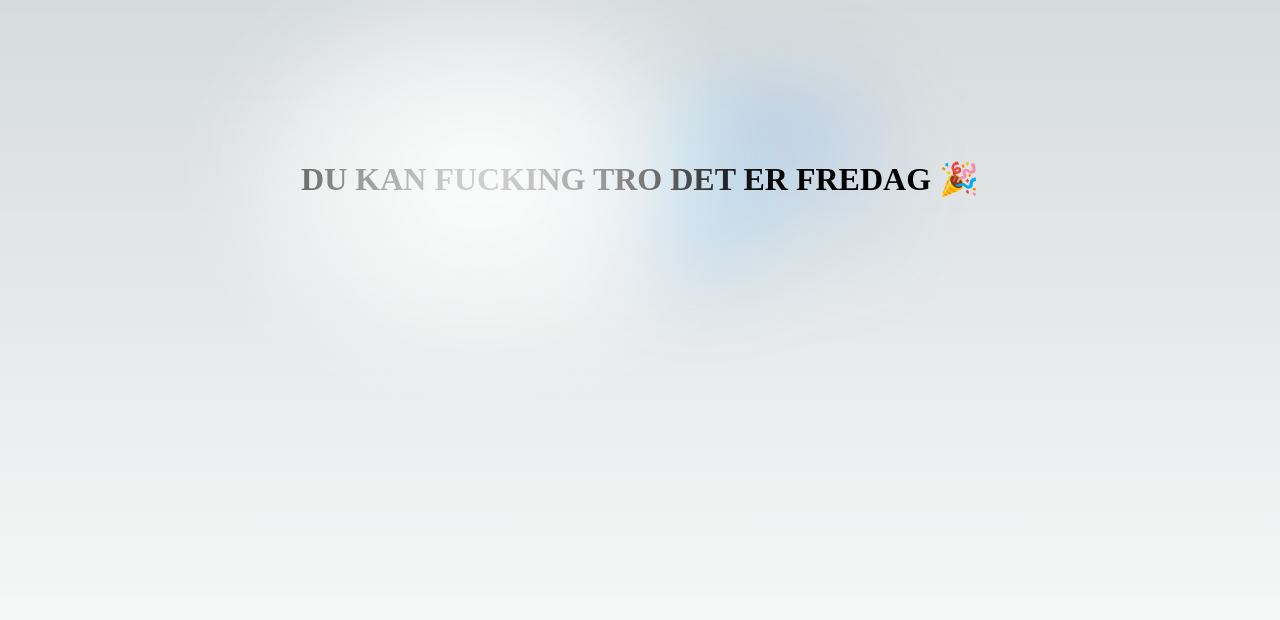
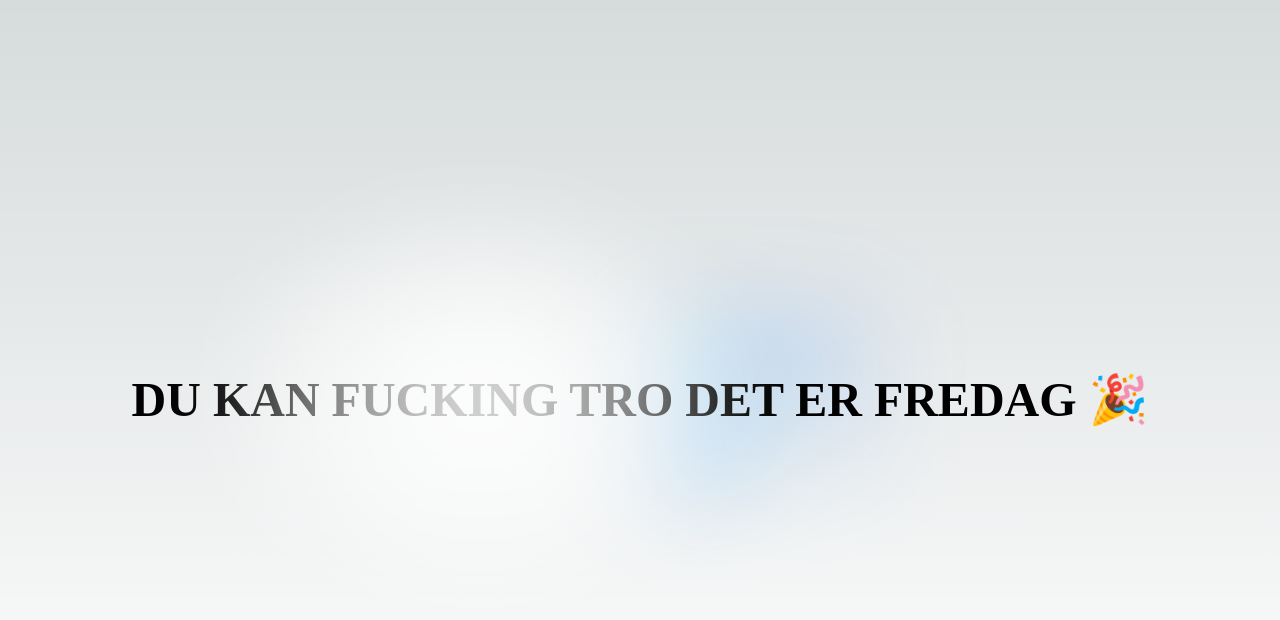
Before and after one commit to jensfors/kandufuckingtro, a Next.js app: page / in a window 1280 px wide. Shown: the top 620 px of the page. Built offline with nearby package versions, Linux system fonts and the light colour scheme.

Commit message:
Bigger font

```diff
--- a/styles/Home.module.css
+++ b/styles/Home.module.css
@@ -78,6 +78,9 @@
   align-items: center;
   position: relative;
   padding: 4rem 0;
+  margin-top: auto;
+  margin-bottom: auto;
+  font-size: x-large;
 }
 
 .center::before {
@@ -97,7 +100,7 @@
 
 .center::before,
 .center::after {
-  content: '';
+  content: "";
   left: 50%;
   position: absolute;
   filter: blur(45px);
@@ -125,7 +128,7 @@
 
 .thirteen::before,
 .thirteen::after {
-  content: '';
+  content: "";
   position: absolute;
   z-index: -1;
 }
```
